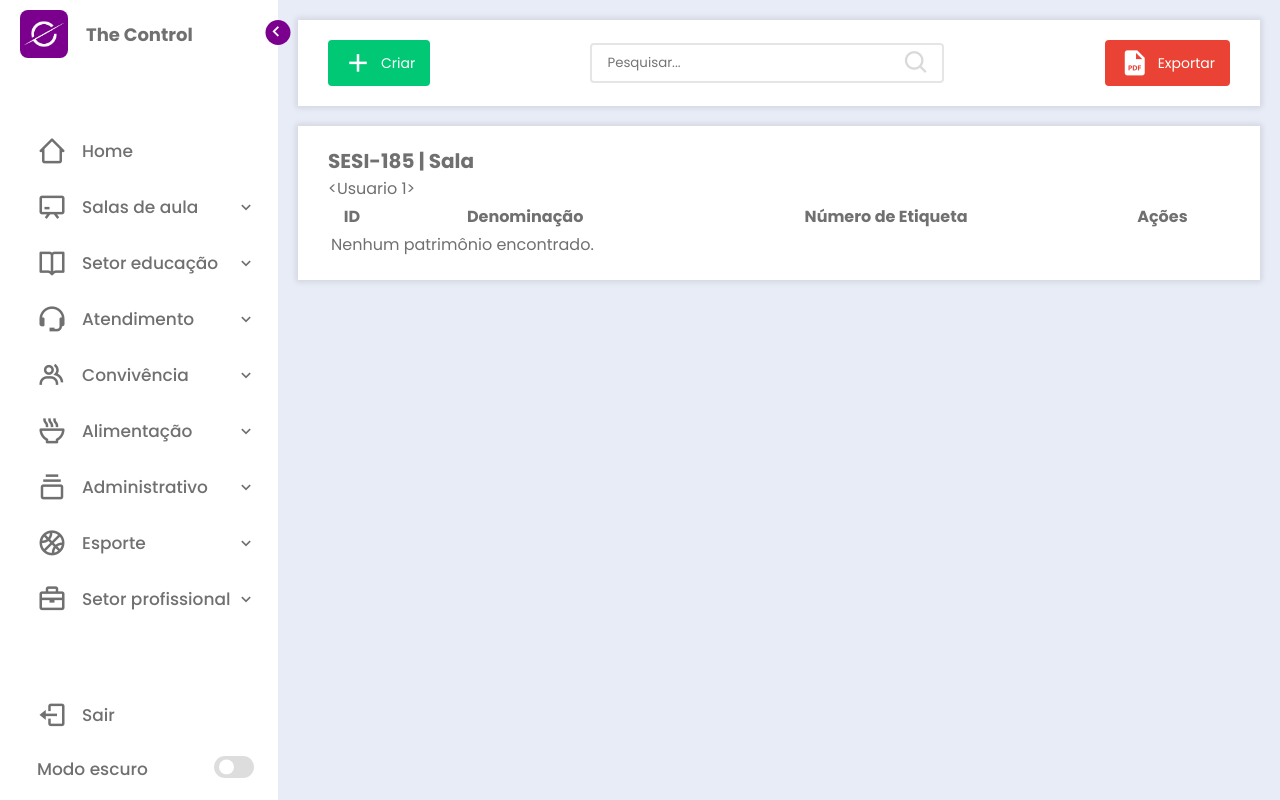
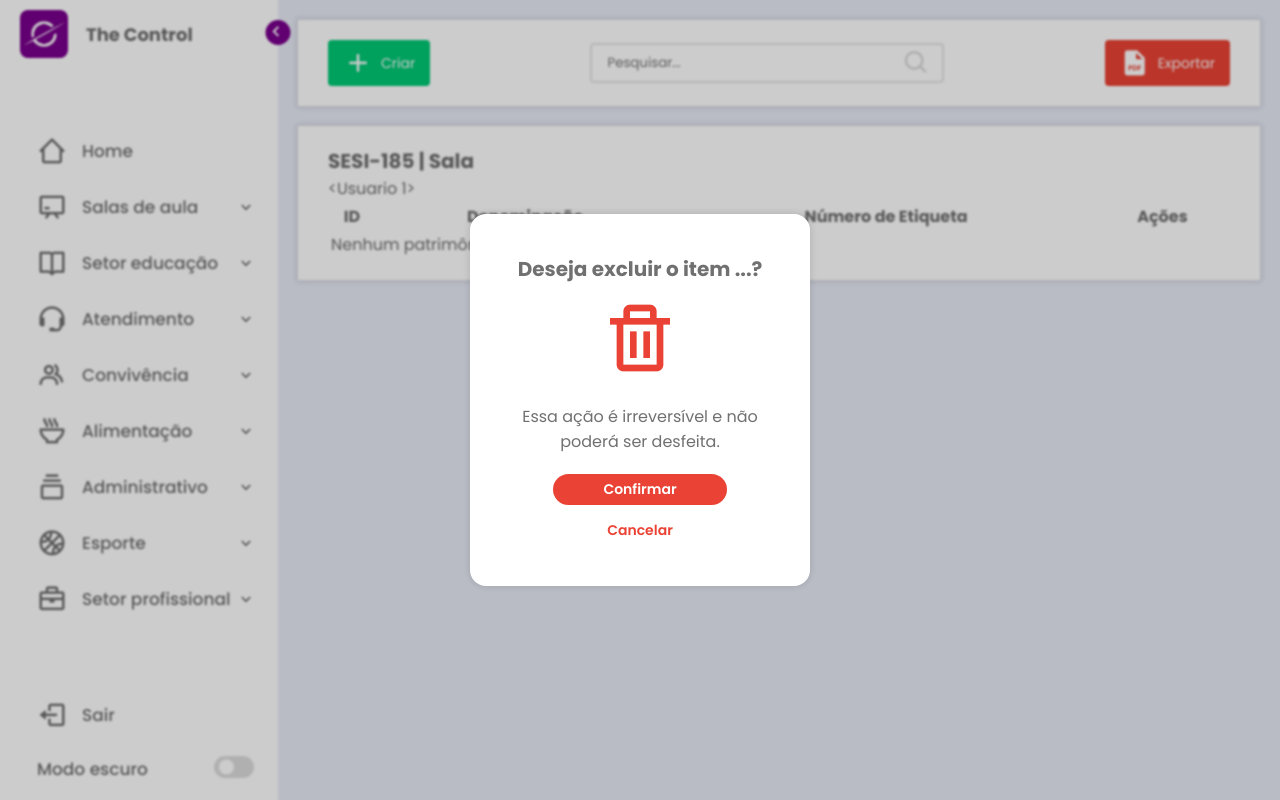
Before and after one commit to victoriasv07/the_control, a Flask app: page /sistema in a window 1280 px wide. Run offline with Flask 3, Linux system fonts and the light colour scheme; the visitor is signed in with stand-in values (Sample User, id 1).

Commit message:
card delete desenvolvido

```diff
--- /dev/null
+++ b/static/css/cards.css
@@ -0,0 +1,122 @@
+:root{
+    /* ==== CORES ==== */
+    --corBackBody: #e8ecf7;
+    --corSideBar: #fff;
+    --corFonte: #707070;
+    --corToggleInput: #ddd;
+    --corPrimaria: rgba(122, 0, 141, 1);
+    --corSucess: #00c875;
+    --corDelete: #ea4335;
+    --corDelete2: rgba(234, 67, 53, .2);
+    --corFonteBtn: #fff;
+    --corPreto01: rgba(0, 0, 0, 0.1);
+    --corPreto015: rgba(0, 0, 0, 0.15);
+    --corPreto05: rgba(0, 0, 0, 0.5);
+
+    /* ==== TRANSICOES ==== */
+    --tran-3: .3s ease;
+    --tran-4: .4s ease;
+    --tran-5: .5s ease;
+}
+
+:root.dark{
+    --corBackBody: #1f2020;
+    --corSideBar: #242526;
+    --corFonte: #ccc;
+    --corToggleInput: #ddd;
+    --corPreto01: rgba(255, 255, 255, 0.1);
+    --corPreto015: rgba(255, 255, 255, 0.15);
+    --corPreto05: rgba(255, 255, 255, 0.4);
+}
+
+.delete_div{
+    position: absolute;
+    z-index: 2;
+    background-color: rgba(0, 0, 0, 0.2);
+    width: 100%;
+    height: 100dvh;
+    backdrop-filter: blur(1px);
+}
+
+.delete_card{
+    width: 300px;
+    background-color: var(--corSideBar);
+    display: flex;
+    flex-direction: column;
+    justify-content: center;
+    text-align: center;
+    padding: 40px 20px;
+    grid-area: 10px;
+    box-shadow: 0 0 8px var(--corPreto015);
+    border-radius: 16px;
+    position: absolute;
+    top: 50%;
+    left: 50%;
+    transform: translate(-50%, -50%);
+}
+
+.delete_titulo{
+    font-size: 20px;
+    font-weight: 800;
+}
+
+.bx-trash.icon{
+    min-width: unset;
+    color: var(--corDelete);
+    animation: animacao_icon 2s infinite;
+    font-size: 80px;
+    margin: 20px 0;
+}
+
+.delete_texto{
+    font-size: 16px;
+    margin-bottom: 20px;
+}
+
+.delete_btns{
+    display: flex;
+    flex-direction: column;
+    align-items: center;
+    gap: 10px;
+}
+
+.delete_confirmar{
+    border: none;
+    font-weight: 600;
+    font-size: 14px;
+    background-color: var(--corDelete);
+    color: var(--corFonteBtn);
+    border-radius: 20px;
+    padding: 5px 50px;
+}
+
+.delete_confirmar:hover{
+    filter: brightness(.85);
+    cursor: pointer;
+}
+
+.delete_cancelar{
+    border: none;
+    font-weight: 600;
+    font-size: 14px;
+    background-color: transparent;
+    color: var(--corDelete);
+    border-radius: 20px;
+    padding: 5px 50px;
+}
+
+.delete_cancelar:hover{
+    background-color: var(--corDelete2);
+    cursor: pointer;
+}
+
+@keyframes animacao_icon{
+    0%, 100% {
+        transform: translateY(-10%);
+        animation-timing-function: cubic-bezier(0.8, 0, 1, 1);
+    }
+    50% {
+      transform: translateY(0);
+      animation-timing-function: cubic-bezier(0, 0, 0.2, 1);
+    }
+}
--- a/static/css/patrimonio.css
+++ b/static/css/patrimonio.css
@@ -10,6 +10,7 @@
     --corFonteBtn: #fff;
     --corPreto01: rgba(0, 0, 0, 0.1);
     --corPreto015: rgba(0, 0, 0, 0.15);
+    --corPreto05: rgba(0, 0, 0, 0.5);
     --corPreto08: rgba(0, 0, 0, 0.8);
     --corPreto085: rgba(0, 0, 0, 0.85);
 
@@ -26,6 +27,7 @@
     --corToggleInput: #ddd;
     --corPreto01: rgba(255, 255, 255, 0.1);
     --corPreto015: rgba(255, 255, 255, 0.15);
+    --corPreto05: rgba(255, 255, 255, 0.4);
     --corPreto08: rgba(255, 255, 255, 0.8);
     --corPreto085: rgba(255, 255, 255, 0.85);
 }
@@ -77,7 +79,7 @@
 
 .criar-btn button:hover, .exportar-btn button:hover{
     cursor: pointer;
-    box-shadow: 0px 0px 8px rgba(0, 0, 0, 0.5)
+    box-shadow: 0px 0px 8px var(--corPreto05);
 }
 
 .criar-btn button:active, .exportar-btn button:active{
--- a/static/js/script.js
+++ b/static/js/script.js
@@ -1,8 +1,8 @@
-const switchT = document.querySelector('.switch'),
+const switchT = document.querySelector('.switch')
       switchToggle = document.querySelector('.toggle-switch'),
-      root = document.querySelector(':root'),
-      menuBtn = document.querySelector('.bx-chevron-left'),
-      sideBar = document.querySelector('.side-bar'),
+      root = document.querySelector(':root')
+      menuBtn = document.querySelector('.bx-chevron-left')
+      sideBar = document.querySelector('.side-bar')
       home = document.querySelector('.home')
       textos = document.querySelectorAll('.opacity')
       setasDrop = document.querySelectorAll('.bx-chevron-up')
--- /dev/null
+++ b/templates/sistema/cards.html
@@ -0,0 +1,11 @@
+<div class="delete_div">
+    <form action="" method="post" class="delete_card">
+        <p class="delete_titulo">Deseja excluir o item ...?</p>
+        <i class='bx bx-trash icon'></i>
+        <p class="delete_texto">Essa ação é irreversível e não <br> poderá ser desfeita.</p>
+        <div class="delete_btns">
+            <button class="delete_confirmar">Confirmar</button>
+            <button class="delete_cancelar">Cancelar</button>
+        </div>
+    </form>
+</div>
--- a/templates/sistema/user/layout.html
+++ b/templates/sistema/user/layout.html
@@ -5,12 +5,15 @@
     <meta name="viewport" content="width=device-width, initial-scale=1.0">
     <link rel="stylesheet" href="../../static/css/main.css">
     <link rel="stylesheet" href="../../static/css/patrimonio.css">
+    <link rel="stylesheet" href="../../static/css/cards.css">
     <link rel="icon" href="../../static/img/iconefp.png">
     <link href='https://unpkg.com/boxicons@2.1.4/css/boxicons.min.css' rel='stylesheet'>
     <title>The Control</title>
 </head>
 <body>
     {% include 'sistema/user/navbar.html' %}
+    <!-- PARA TIRAR O CARD SÓ COMENTAR A LINHA DE BAIXO -->
+    {% include 'sistema/cards.html' %}
     {% block content %}
         <section class="home">
             <div class="home-conteudo">
```
Also changed, not shown: 4 other files.
